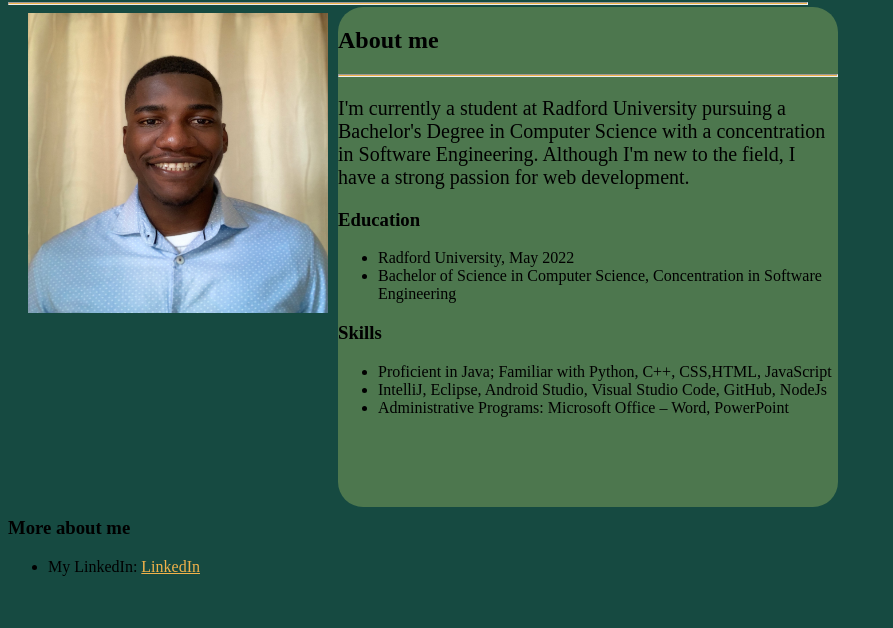
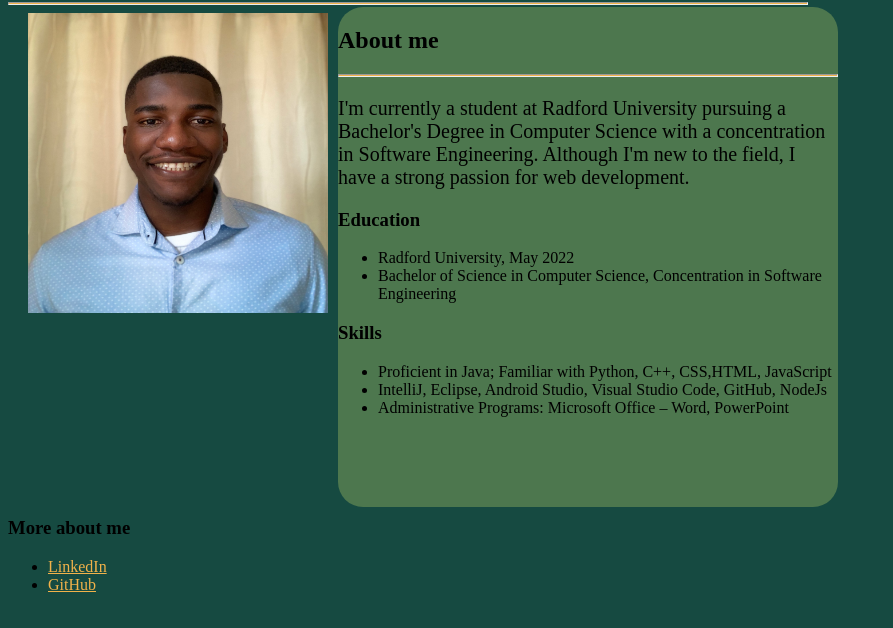
Before and after one commit to eamankwah24/Portfolio, a plain HTML site: page index.html in a window 1280 px wide. Shown: the part 58-686 px from the top of the page, without its empty margins (0-893 px from the left). Drawn offline with Linux system fonts and the light colour scheme.

Commit message:
Included more links in footer

```diff
--- a/index.html
+++ b/index.html
@@ -65,7 +65,8 @@
             <section class="Personal-Links"></section>
                 <h3>More about me</h3>
                 <ul>
-                    <li>My LinkedIn: <a href="https://www.linkedin.com/in/edmund-amankwah-80aa74209/" target="_blank"> LinkedIn</a></li>
+                    <li><a href="https://www.linkedin.com/in/edmund-amankwah-80aa74209/" target="_blank"> LinkedIn</a></li>
+                    <li><a href="https://github.com/eamankwah24/Portfolio" target="_blank">GitHub</a></li>
                 </ul>
         </footer>
     </div>
```
